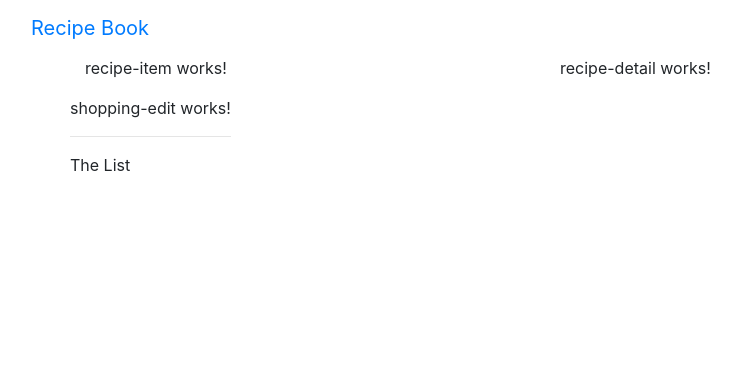
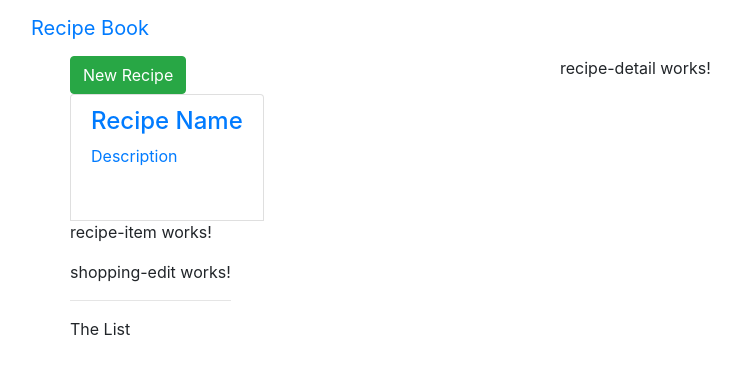
Before and after one commit to rasikag/ang-shopping-app, an Angular app: page / in a window 1280 px wide. Shown: the top 374 px of the page, without its empty margins (0-741 px from the left). Built offline with nearby package versions, Linux system fonts and the light colour scheme.

Commit message:
adding content to recipe component

```diff
--- a/src/app/recipes/recipe-list/recipe-list.component.html
+++ b/src/app/recipes/recipe-list/recipe-list.component.html
@@ -1,3 +1,22 @@
-<app-recipe-item>
-
-</app-recipe-item>
+<div class="row">
+    <div class="col-xs-12">
+        <button class="btn btn-success">New Recipe</button>
+    </div>
+</div>
+<div class="row">
+    <div class="col-xs-12">
+        <a href="#" class="list-group-item clearfix">
+            <div class="pull-left">
+                <h4 class="list-group-item-heading">
+                    Recipe Name
+                </h4>
+                <p class="list-group-item-text">Description</p>
+                <span class="pull-right">
+                    <img class="img-responsive" src="" alt="">
+                </span>
+            </div>
+        </a>
+        <app-recipe-item>
+        </app-recipe-item>
+    </div>
+</div>
--- a/src/app/recipes/recipe-list/recipe-list.component.ts
+++ b/src/app/recipes/recipe-list/recipe-list.component.ts
@@ -1,4 +1,5 @@
 import { Component, OnInit } from '@angular/core';
+import { Recipe } from '../recipe.model';
 
 @Component({
   selector: 'app-recipe-list',
@@ -6,7 +7,11 @@
   styleUrls: ['./recipe-list.component.css']
 })
 export class RecipeListComponent implements OnInit {
-  recipes = []
+  recipes: Recipe[] = [
+    new Recipe('A Test Recipe',
+               'A Test Description',
+               'https://drop.ndtv.com/albums/COOKS/pasta-vegetarian/pastaveg_640x480.jpg')
+  ];
   constructor() { }
 
   ngOnInit() {
```
